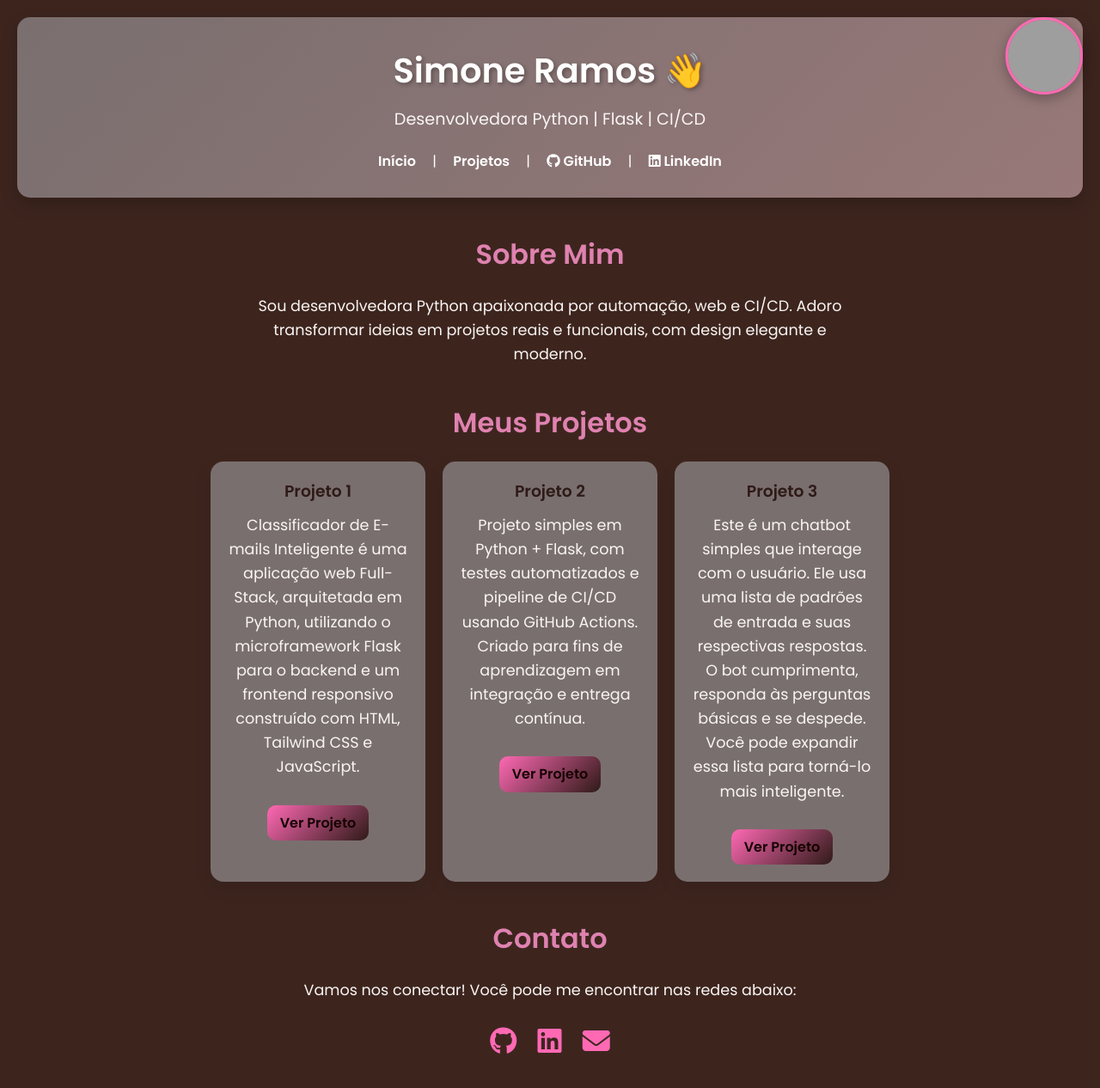
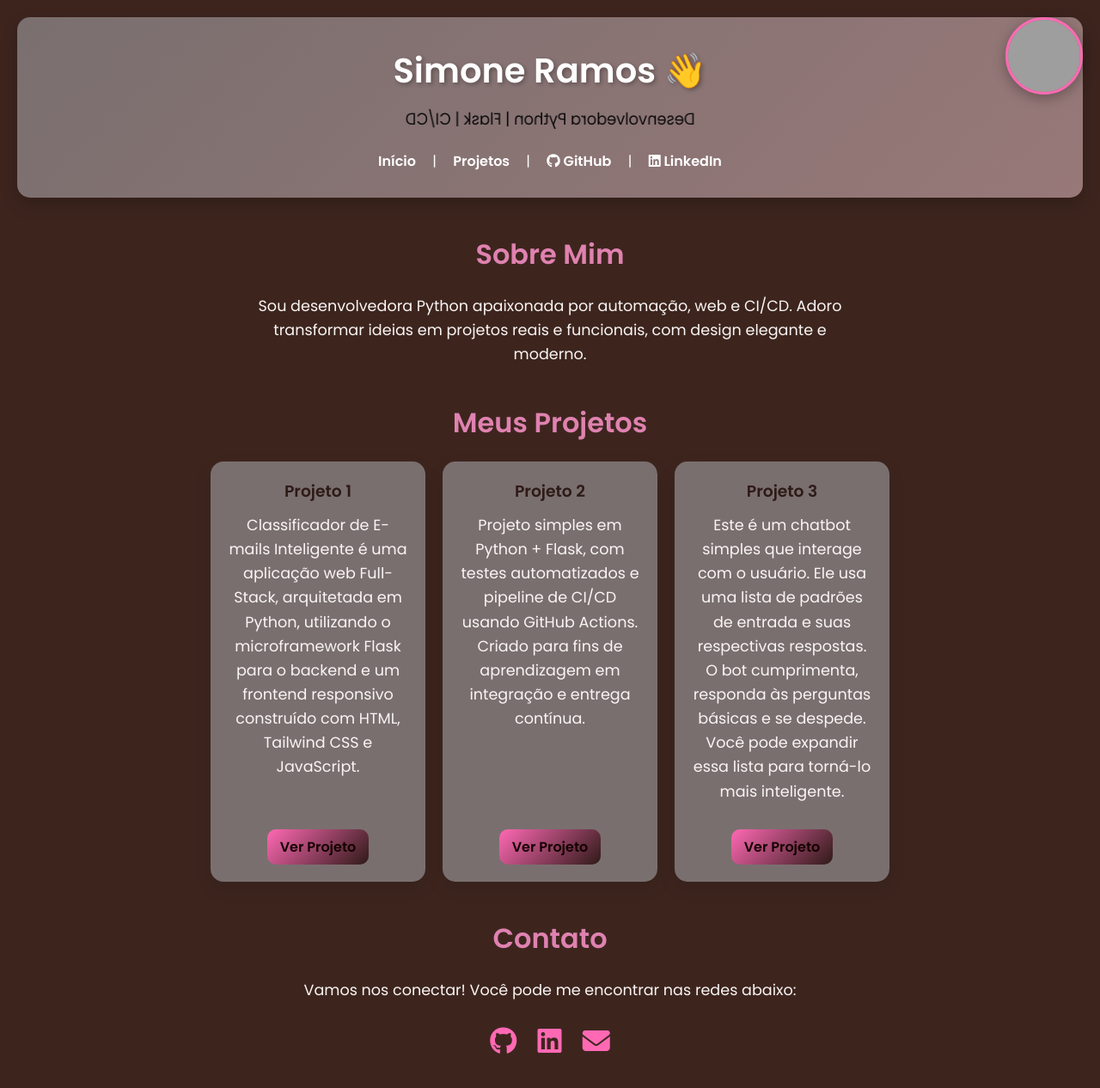
Before and after one commit to Simone-Ramos-Dev/meu-portifolio, a Flask app: page / in a window 1280 px wide. Shown: the top 1266 px of the page at 86% size. Run offline with Flask 3, Linux system fonts and the light colour scheme; grey boxes are pictures that could not be loaded.

Commit message:
correções de alinhamento dos cards

```diff
--- a/static/style.css
+++ b/static/style.css
@@ -4,6 +4,15 @@
     padding: 0;
     box-sizing: border-box;
 }
+
+.role-description {
+    font-size: 1.2rem;
+    color: #0d0c0d;
+    text-align: center;
+    display: inline-block;
+    animation: 15s rotateText linear infinite;
+}
+
 body {
     font-family: 'Poppins', sans-serif;
     background: #3d251e;
@@ -14,23 +23,28 @@
 
 /* Cabeçalho */
 header {
-    background: linear-gradient(135deg, rgb(122, 111, 111), #987878); /* rosa -> marrom escuro */
+    background: linear-gradient(135deg, rgb(122, 111, 111), #987878);
+    /* rosa -> marrom escuro */
     color: white;
     padding: 30px;
     border-radius: 15px;
     text-align: center;
-    box-shadow: 0 8px 20px rgba(0,0,0,0.2);
+    box-shadow: 0 8px 20px rgba(0, 0, 0, 0.2);
     animation: fadeInDown 1s ease;
+
 }
+
 header h1 {
     font-size: 2.5rem;
     margin-bottom: 10px;
     text-shadow: 2px 2px 5px rgba(0, 0, 0, 0.3);
 }
+
 header p {
     font-size: 1.2rem;
     font-weight: 500;
 }
+
 nav a {
     color: white;
     font-weight: 600;
@@ -39,6 +53,7 @@
     position: relative;
     transition: 0.3s;
 }
+
 nav a::after {
     content: '';
     display: block;
@@ -50,6 +65,7 @@
     bottom: -5px;
     left: 0;
 }
+
 nav a:hover::after {
     width: 100%;
 }
@@ -59,12 +75,14 @@
     margin: 40px 0;
     text-align: center;
 }
+
 h2 {
     font-size: 2rem;
     color: #df82b0;
     margin-bottom: 20px;
     animation: fadeInUp 1s ease;
 }
+
 p {
     font-size: 1.1rem;
     color: #f9f5f4;
@@ -77,24 +95,31 @@
     display: flex;
     flex-wrap: wrap;
     justify-content: center;
+    align-items: stretch;
     gap: 20px;
 }
+
 .card {
     background: rgb(122, 111, 111);
     border-radius: 15px;
     padding: 20px;
     width: 250px;
-    box-shadow: 0 8px 20px rgba(0,0,0,0.1);
+    box-shadow: 0 8px 20px rgba(0, 0, 0, 0.1);
     transition: transform 0.3s, box-shadow 0.3s;
+    display: flex;
+    flex-direction: column;
 }
+
 .card:hover {
     transform: translateY(-10px);
-    box-shadow: 0 12px 25px rgba(0,0,0,0.2);
+    box-shadow: 0 12px 25px rgba(0, 0, 0, 0.2);
 }
+
 .card h3 {
     color: #2e1a17;
     margin-bottom: 10px;
 }
+
 .card a {
     display: inline-block;
     margin-top: 10px;
@@ -105,7 +130,15 @@
     border-radius: 10px;
     text-decoration: none;
     transition: transform 0.3s;
+    align-self: center;
 }
+
+.card p {
+    flex-grow: 1;
+
+
+}
+
 .card a:hover {
     transform: scale(1.05);
 }
@@ -117,6 +150,7 @@
     color: #ff69b4;
     transition: transform 0.3s, color 0.3s;
 }
+
 .social-icons a:hover {
     transform: scale(1.2);
     color: #2e1a17;
@@ -132,31 +166,66 @@
     border-radius: 50%;
     overflow: hidden;
     border: 3px solid #ff69b4;
-    box-shadow: 0 4px 15px rgba(0,0,0,0.3);
+    box-shadow: 0 4px 15px rgba(0, 0, 0, 0.3);
     transform: translateY(-50px);
     opacity: 0;
     animation: slideFadeIn 1s forwards;
 }
+
 .profile-pic img {
     width: 100%;
     height: 100%;
     object-fit: cover;
 }
+
 .profile-pic:hover {
     transform: scale(1.1);
     transition: transform 0.3s;
 }
 
 /* Animações */
+@keyframes rotateText {
+    0% {
+        transform: rotateY(0deg);
+    }
+
+    100% {
+        transform: rotateY(360deg);
+    }
+}
+
 @keyframes fadeInDown {
-    0% { opacity: 0; transform: translateY(-50px); }
-    100% { opacity: 1; transform: translateY(0); }
+    0% {
+        opacity: 0;
+        transform: translateZ(-50px);
+    }
+
+    100% {
+        opacity: 1;
+        transform: translateZ(0);
+    }
 }
+
 @keyframes fadeInUp {
-    0% { opacity: 0; transform: translateY(50px); }
-    100% { opacity: 1; transform: translateY(0); }
+    0% {
+        opacity: 0;
+        transform: translateY(50px);
+    }
+
+    100% {
+        opacity: 1;
+        transform: translateY(0);
+    }
 }
+
 @keyframes slideFadeIn {
-    0% { transform: translateY(-50px); opacity: 0; }
-    100% { transform: translateY(0); opacity: 1; }
+    0% {
+        transform: translateY(-50px);
+        opacity: 0;
+    }
+
+    100% {
+        transform: translateY(0);
+        opacity: 1;
+    }
 }
--- a/templates/index.html
+++ b/templates/index.html
@@ -17,7 +17,7 @@
 
     <header>
         <h1> Simone Ramos 👋</h1>
-        <p>Desenvolvedora Python | Flask | CI/CD</p>
+        <p class="role-description">Desenvolvedora Python | Flask | CI/CD</p>
         <nav>
             <a href="/">Início</a> |
             <a href="#projetos">Projetos</a> |
@@ -52,7 +52,9 @@
                 </div>
                 <div class="card">
                     <h3>Projeto 3</h3>
-                    <p>Este é um chatbot simples que interage com o usuário. Ele usa uma lista de padrões de entrada e suas respectivas respostas. O bot cumprimenta, responda às perguntas básicas e se despede. Você pode expandir essa lista para torná-lo mais inteligente.</p>
+                    <p>Este é um chatbot simples que interage com o usuário. Ele usa uma lista de padrões de entrada e
+                        suas respectivas respostas. O bot cumprimenta, responda às perguntas básicas e se despede. Você
+                        pode expandir essa lista para torná-lo mais inteligente.</p>
                     <a href="https://github.com/Simone-Ramos-Dev/chatbot-simples" target="_blank">Ver Projeto</a>
                 </div>
             </div>
```
